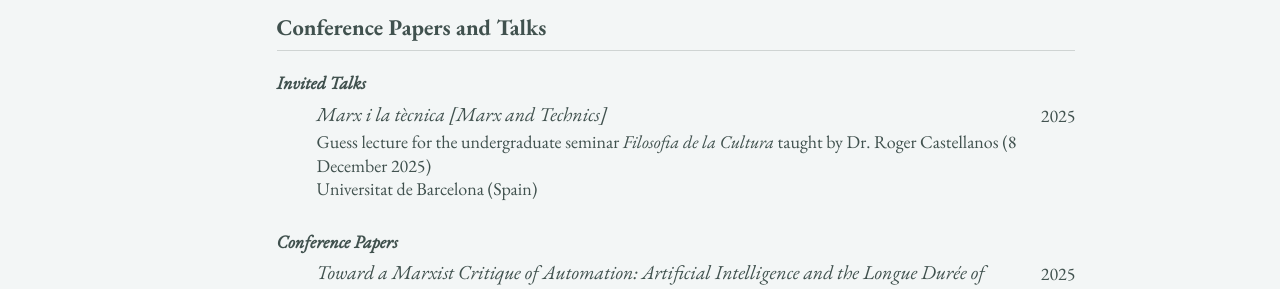
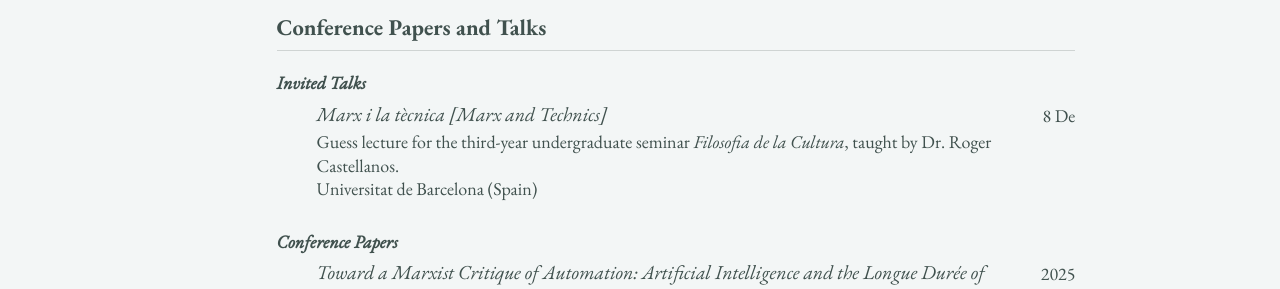
Before and after one commit to epujol90/epujol90.github.io, a Jekyll site: the page built from _pages/cv-json.md, in a window 1280 px wide and 900 px high, scrolled down 3436 px. Shown: the part 156-445 px from the top of the window. Built offline with Jekyll 4.4.1, drawn with Linux system fonts in a browser that asks for light colours; a script bundle is joined from its source files by our own code; library files that are not in the unit come from our copies.

Commit message:
Update cv.json

```diff
--- a/_data/cv.json
+++ b/_data/cv.json
@@ -208,8 +208,8 @@
   "presentations": [
     {
       "name": "Marx i la tècnica [Marx and Technics]",
-      "event": "Guess lecture for the undergraduate seminar <em>Filosofia de la Cultura</em> taught by Dr. Roger Castellanos (8 December 2025)",
-      "date": "2025",
+      "event": "Guess lecture for the third-year undergraduate seminar <em>Filosofia de la Cultura</em>, taught by Dr. Roger Castellanos.",
+      "date": "8 December 2025",
       "location": "Universitat de Barcelona (Spain)",
       "description": "",
       "category": "Invited Talks"
```
